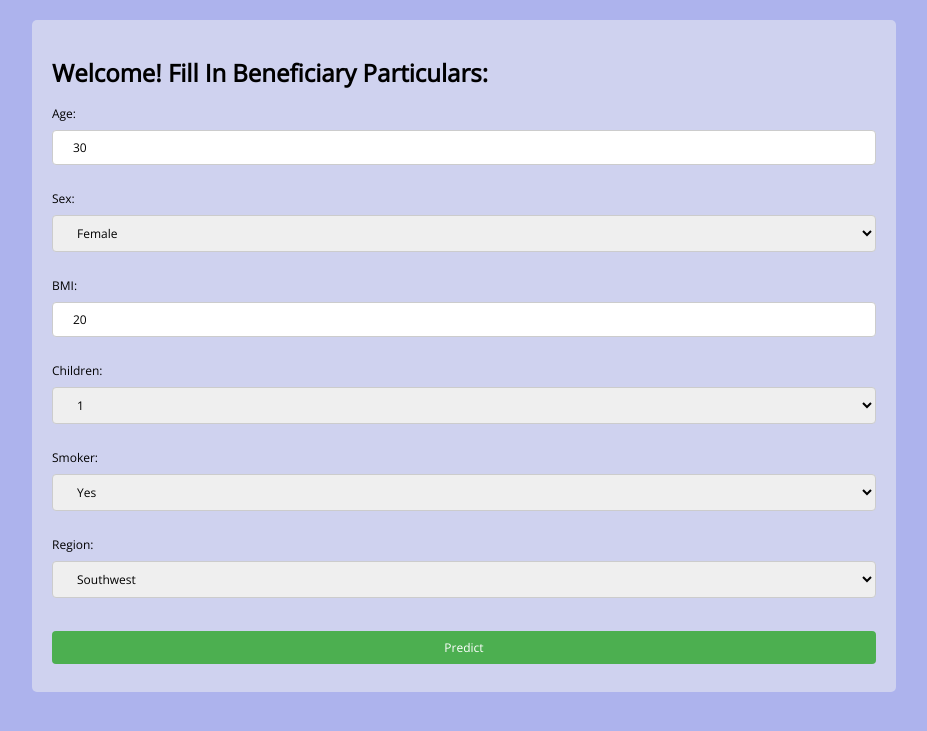
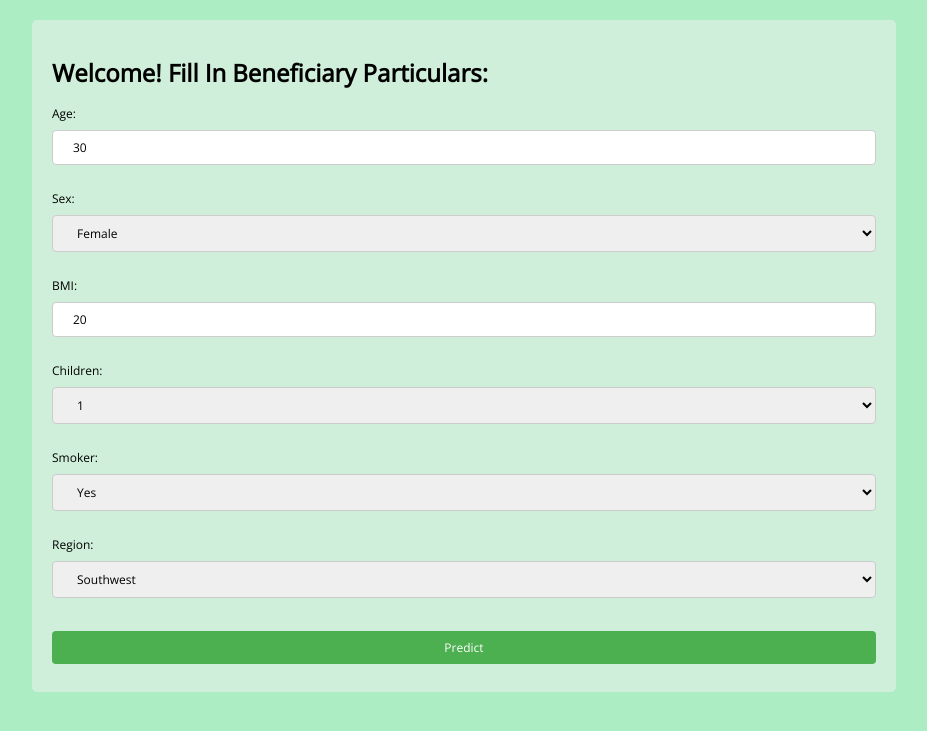
Before and after one commit to dreamzrose/Lesson8-CICD-Demo, a Flask app: page / in a window 1280 px wide. Shown: the top 731 px of the page, without its empty margins (176-1103 px from the left). Run offline with Flask 3, Linux system fonts and the light colour scheme.

Commit message:
Changed background color to green in style.css

```diff
--- a/src/static/css/style.css
+++ b/src/static/css/style.css
@@ -3,7 +3,7 @@
 body {
     /* Source: https://fonts.google.com/specimen/Open+Sans */
     font-family: 'Open Sans', sans-serif;
-    background: #adb3ed;
+    background: #adedc3;
     font-size: 12px;
 }
 
```
